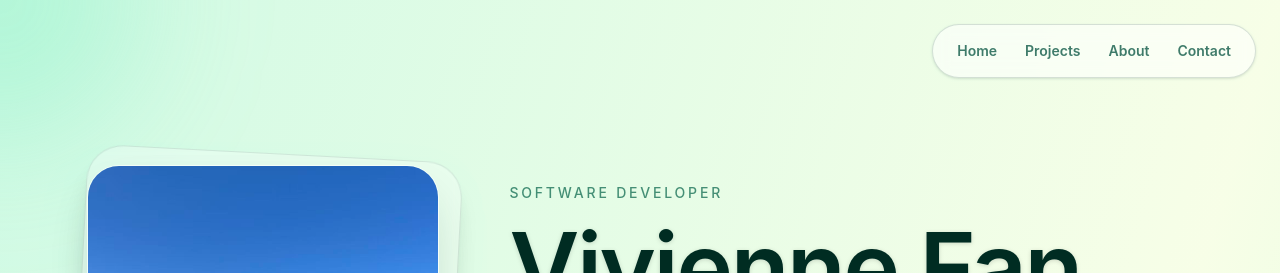
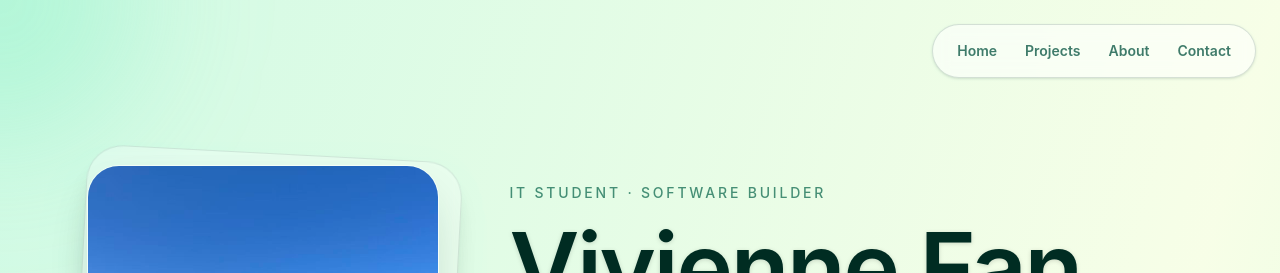
Before and after one commit to alex-fan-dev/Personal_website, a React (Vite) app: page / in a window 1280 px wide. Shown: the top 273 px of the page. Built offline with nearby package versions, Linux system fonts and the light colour scheme.

Commit message:
feat: update title in home page

```diff
--- a/src/pages/Home.tsx
+++ b/src/pages/Home.tsx
@@ -92,7 +92,7 @@ function Home() {
 
           <div className="relative z-10 max-w-3xl">
             <p className="mb-5 text-sm font-medium uppercase tracking-[0.2em] text-emerald-800/70">
-              Software Developer
+              IT STUDENT · SOFTWARE BUILDER
             </p>
             <h1 className="text-6xl font-semibold leading-[0.92] tracking-tight text-emerald-950 drop-shadow-sm sm:text-7xl lg:text-8xl">
               Vivienne Fan
```
